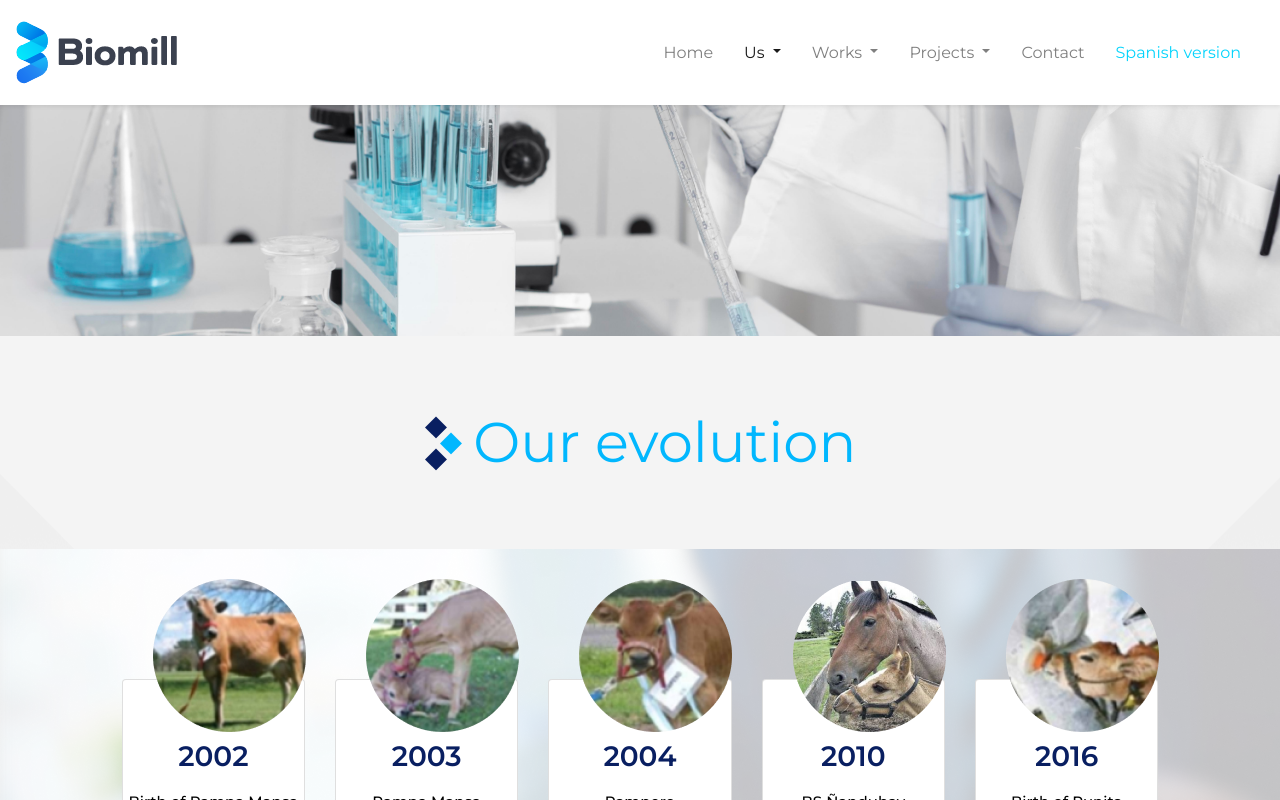
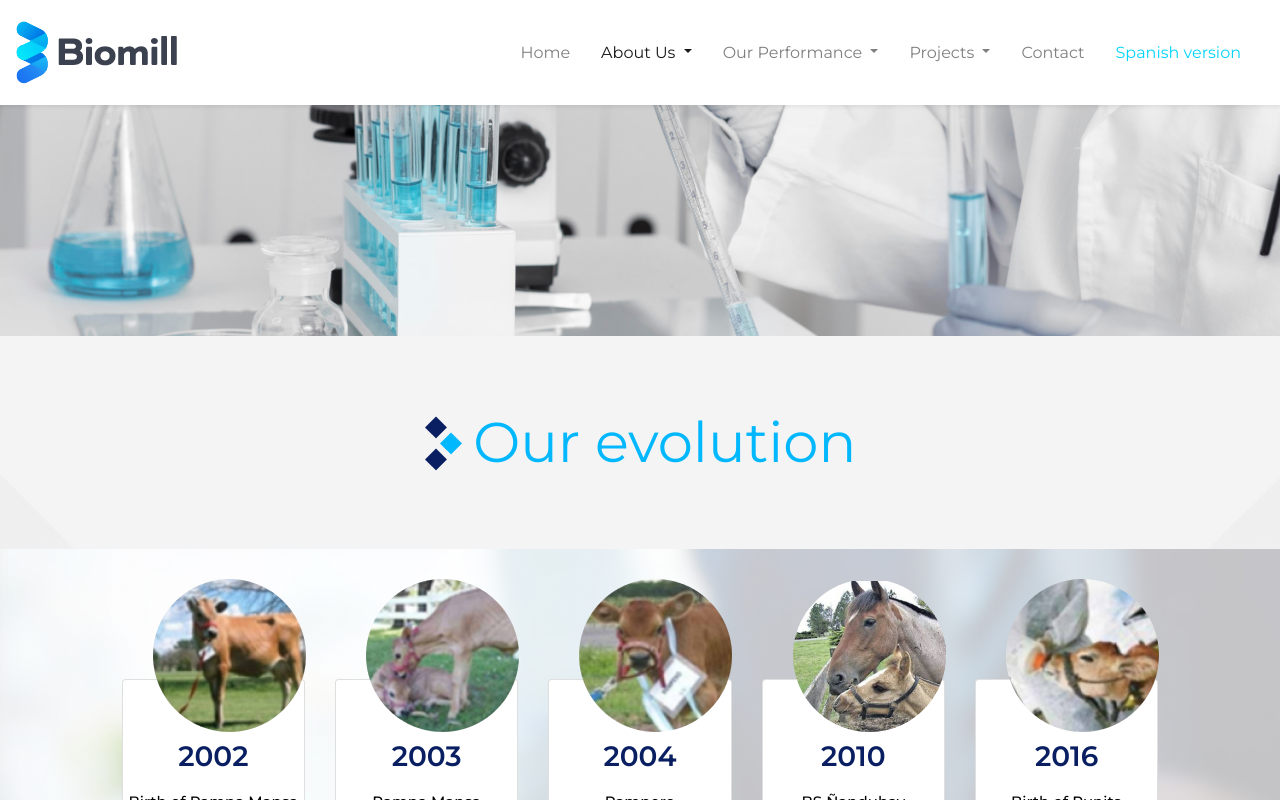
Before and after one commit to apochettino/biomillEN, a plain HTML site: page EN/views/evolution.html in a window 1280 px wide. Shown: the top 800 px of the page. Drawn offline with nearby package versions, Linux system fonts and the light colour scheme.

Commit message:
acambios9/12

```diff
--- a/EN/views/evolution.html
+++ b/EN/views/evolution.html
@@ -40,7 +40,7 @@
 
         <li class="nav-item dropdown">
             <a class="nav-link dropdown-toggle active" href="#" id="navbarDropdown" role="button" data-toggle="dropdown" aria-haspopup="true" aria-expanded="false">
-              Us
+              About Us
             </a>
             <div class="dropdown-menu" aria-labelledby="navbarDropdown">
               <a class="dropdown-item" href="./us.html">Our team</a>
@@ -51,7 +51,7 @@
 
         <li class="nav-item dropdown">
           <a class="nav-link dropdown-toggle" href="#" id="navbarDropdown" role="button" data-toggle="dropdown" aria-haspopup="true" aria-expanded="false">
-            Works
+            Our Performance
           </a>
           <div class="dropdown-menu" aria-labelledby="navbarDropdown">
             <a class="dropdown-item" href="./work.html">Our work</a>
```
